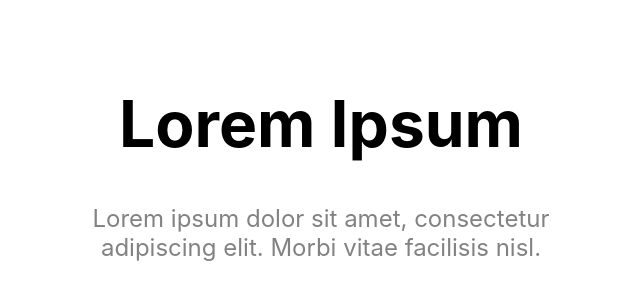
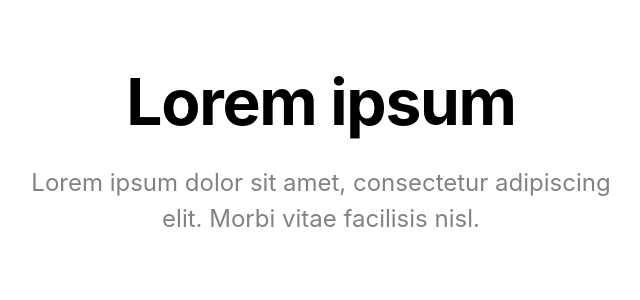
Before and after one commit to Mick-gor/ModalBox, a React (Vite) app in the folder react-project/: page / in a window 1280 px wide. Shown: the part 238-538 px from the top of the page, without its empty margins (319-959 px from the left). Built offline with nearby package versions, Linux system fonts and the light colour scheme.

Commit message:
fix description component

```diff
--- a/react-project/src/App.jsx
+++ b/react-project/src/App.jsx
@@ -1,10 +1,9 @@
 import "./App.css";
+import Description from "./components/description/Description";
 import Title from "./components/title/Title";
-import Description from "./components/description/Description";
 import { MOCK } from "./data.mock";
 
-const App = () => {
-  return (
+const App = () => (
   <main>
     <div className="container">
       <Title color="black">{MOCK.title}</Title>
@@ -12,6 +11,5 @@ const App = () => {
     </div>
   </main>
 );
-};
 
 export default App;
--- a/react-project/src/components/description/Description.jsx
+++ b/react-project/src/components/description/Description.jsx
@@ -1,4 +1,3 @@
-const Description = (props) => {
-  return <h2 className={"h2"}>{props.children}</h2>;
-};
+const Description = (props) => <h2 className="h2">{props.children}</h2>;
+
 export default Description;
--- a/react-project/src/data.mock.js
+++ b/react-project/src/data.mock.js
@@ -1,5 +1,5 @@
 export const MOCK = {
-  title: "Lorem Ipsum",
+  title: "Lorem ipsum",
   description:
     "Lorem ipsum dolor sit amet, consectetur adipiscing elit. Morbi vitae facilisis nisl.",
 };
--- a/react-project/src/index.css
+++ b/react-project/src/index.css
@@ -12,17 +12,26 @@ body {
 }
 
 .container {
-  max-width: 35em;
+  width: 842px;
+  height: auto;
 }
 
 .h1 {
   font-size: 64px;
   font-weight: 700;
+  margin: 0 auto;
+  line-height: 77.45px;
+  letter-spacing: -0.02em;
 }
+
 .h2 {
   font-size: 24px;
   font-weight: 400;
   color: #828282;
+  line-height: 36px;
+  margin: 24px auto;
+  width: 600px;
+  height: 72px;
 }
 
 .black {
```
Lines whose indentation alone changed are shown as unchanged.
